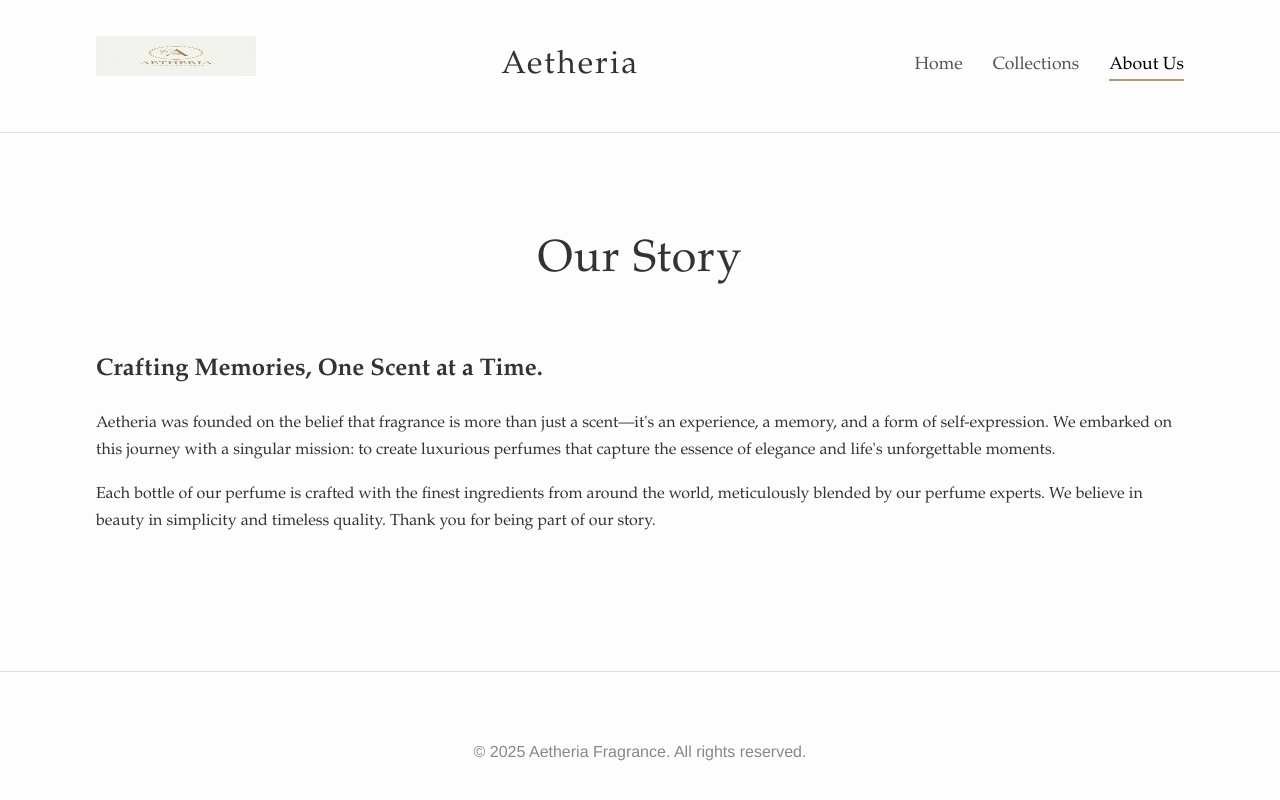
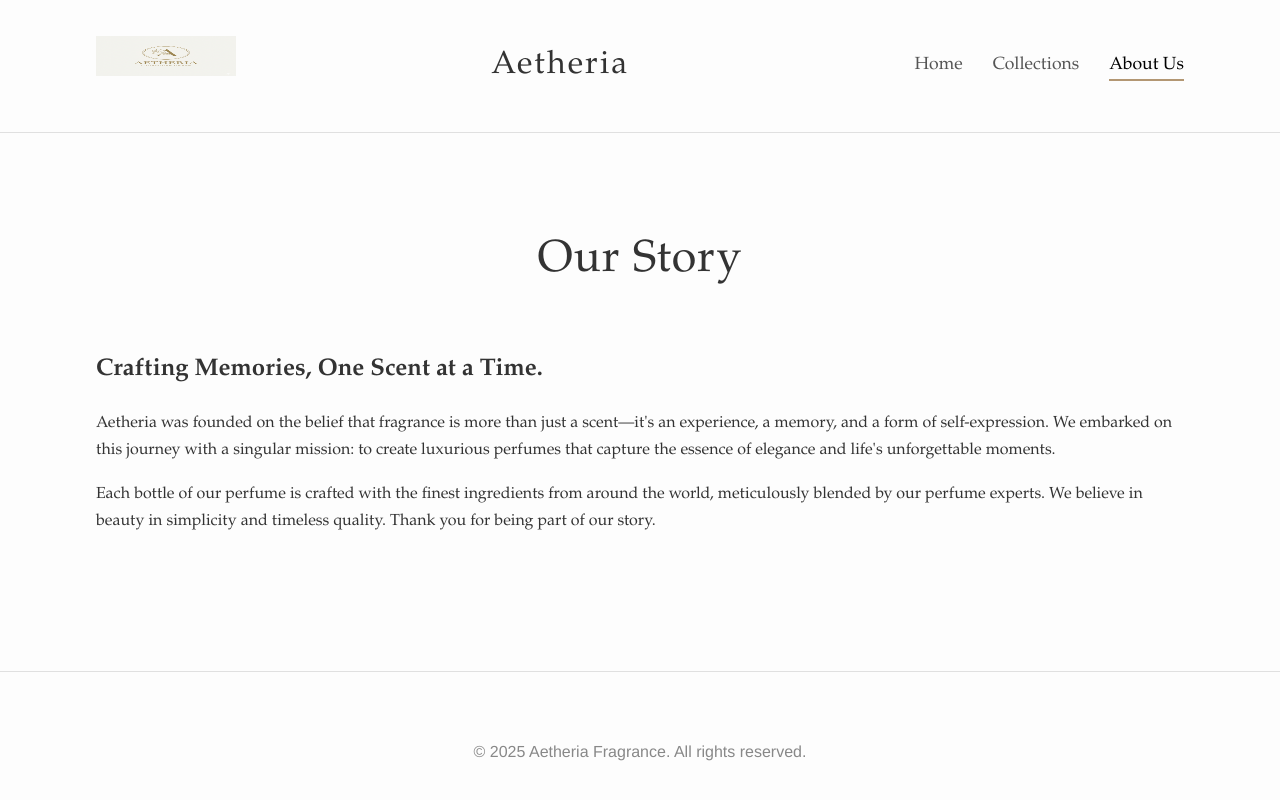
Before and after one commit to Irkurnia/IrKurnia_hw1_PPW, a plain HTML site: page about.html in a window 1280 px wide. Drawn offline with Linux system fonts and the light colour scheme.

Commit message:
Update about.html

```diff
--- a/about.html
+++ b/about.html
@@ -12,7 +12,7 @@
     <header>
         <div class="container navbar">
             <a href="index.html" class="logo">
-                <img src="images/logo.png" alt="Aetheria Logo" width="160" height="40">
+                <img src="images/logo.png" alt="Aetheria Logo" width="140" height="40">
             <a href="index.html" class="logo">Aetheria</a>
 </a>
 
```
